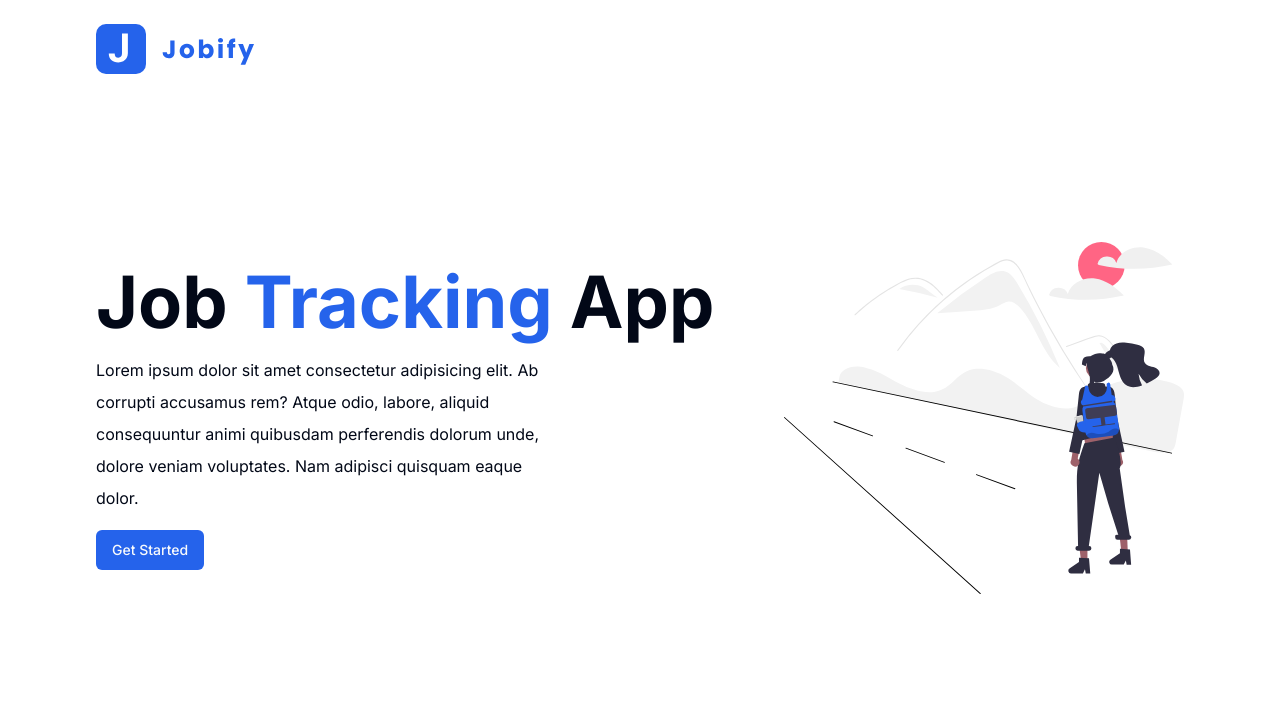
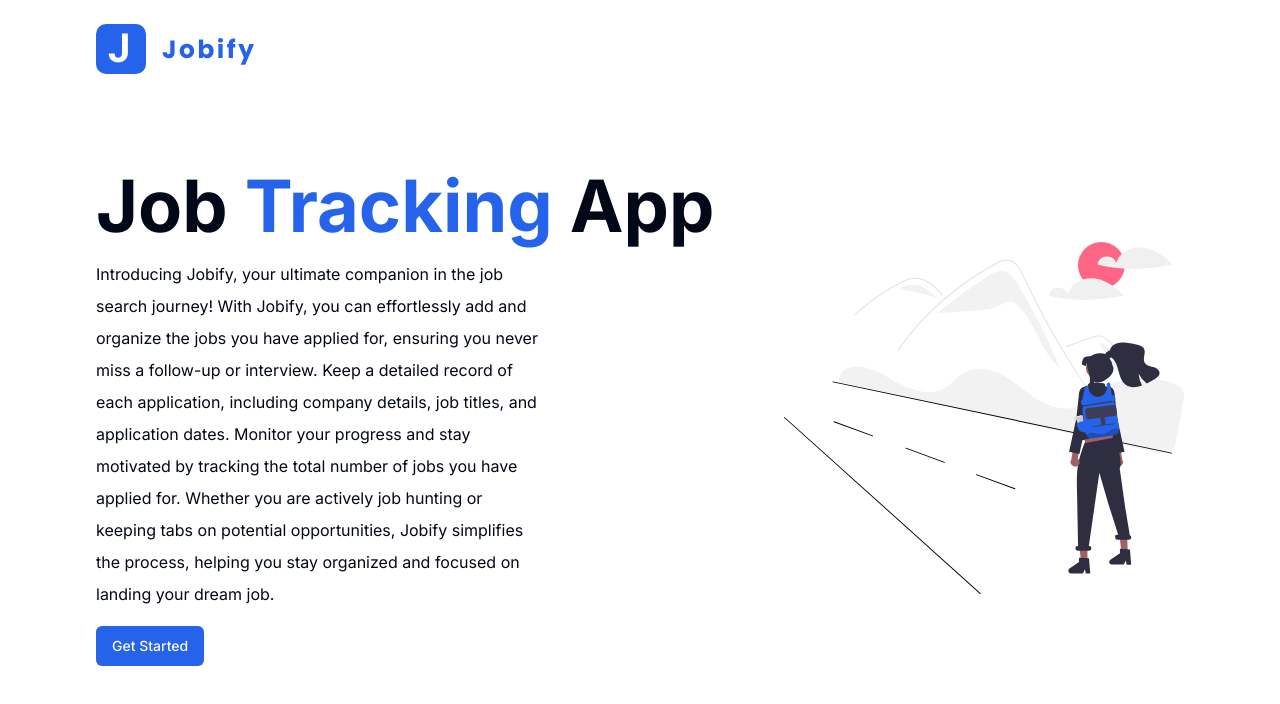
Before and after one commit to HarrisonRogers/RecruitMe, a Next.js app: page / in a window 1280 px wide. Shown: the top 704 px of the page. Built offline with nearby package versions, Linux system fonts and the light colour scheme.

Commit message:
fixing css error

```diff
--- a/app/page.tsx
+++ b/app/page.tsx
@@ -15,10 +15,15 @@ export default function Home() {
             job <span className="text-primary">tracking</span> app
           </h1>
           <p className="leading-loose max-w-md mt-4 ">
-            Lorem ipsum dolor sit amet consectetur adipisicing elit. Ab corrupti
-            accusamus rem? Atque odio, labore, aliquid consequuntur animi
-            quibusdam perferendis dolorum unde, dolore veniam voluptates. Nam
-            adipisci quisquam eaque dolor.
+            Introducing Jobify, your ultimate companion in the job search
+            journey! With Jobify, you can effortlessly add and organize the jobs
+            you have applied for, ensuring you never miss a follow-up or
+            interview. Keep a detailed record of each application, including
+            company details, job titles, and application dates. Monitor your
+            progress and stay motivated by tracking the total number of jobs you
+            have applied for. Whether you are actively job hunting or keeping
+            tabs on potential opportunities, Jobify simplifies the process,
+            helping you stay organized and focused on landing your dream job.
           </p>
           <Button asChild className="mt-4">
             <Link href={'/add-job'}>Get Started</Link>
--- a/components/SideBar.tsx
+++ b/components/SideBar.tsx
@@ -11,7 +11,7 @@ const SideBar = () => {
   const pathname = usePathname()
 
   return (
-    <aside className="sm:hidden lg:block py-4 px-8 bg-muted h-full">
+    <aside className="hidden lg:block py-4 px-8 bg-muted h-full">
       <Image src={Logo} alt="logo" className="mx-auto" />
       <div className="flex flex-col mt-20 gap-y-4">
         {links.map((link) => (
--- a/package.json
+++ b/package.json
@@ -4,7 +4,7 @@
   "private": true,
   "scripts": {
     "dev": "next dev",
-    "build": "next build",
+    "build": "npx prisma generate && next build",
     "start": "next start",
     "lint": "next lint"
   },
```
